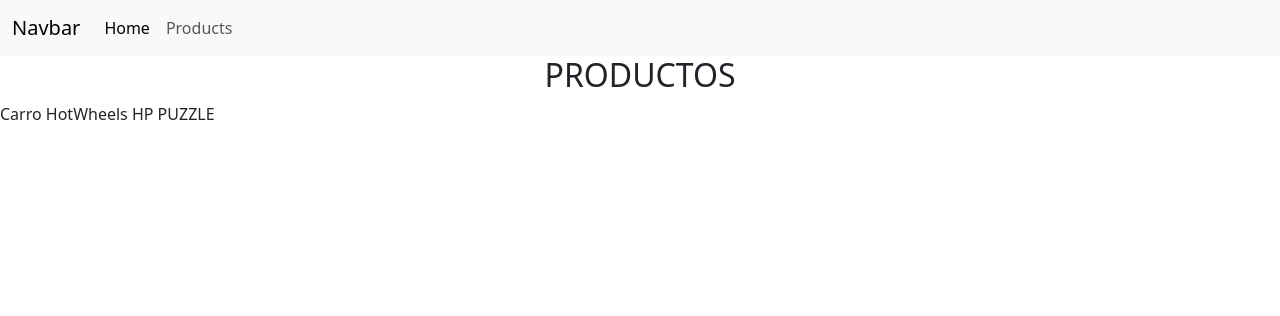
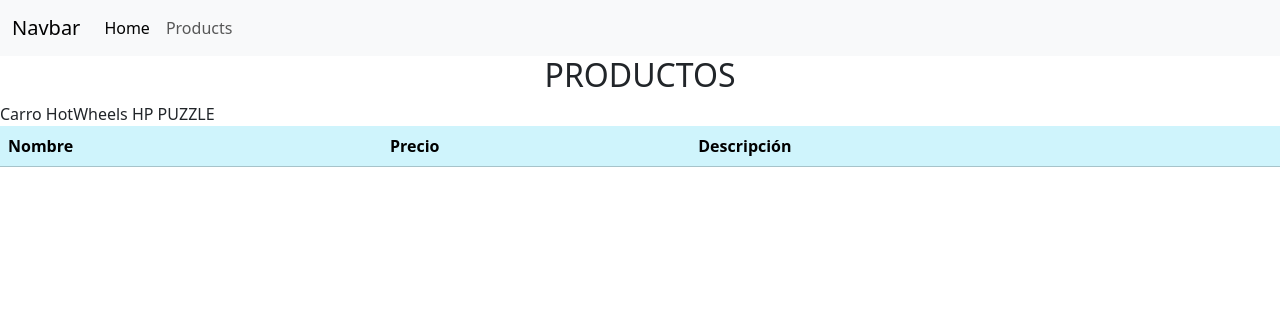
Before and after one commit to HAlejandra10/PY_CRUD, a Django app: page /productos in a window 1280 px wide. Shown: the top 316 px of the page. Run offline with Django 4.2, Linux system fonts and the light colour scheme; data comes from the database, SQL or seed files in the repository; lists and menus that the app fills with data are empty.

Commit message:
adda tag from html to style to the table with its attributes. This into the productos.html

```diff
--- a/tienda/templates/productos.html
+++ b/tienda/templates/productos.html
@@ -4,8 +4,16 @@
 
     <h2 class="text-center">PRODUCTOS</h2>
 
-    {% for producto in productos%}
+    <table class="table table-info">
+        <tr>
+            <th>Nombre</th>
+            <th>Precio</th>
+            <th>Descripción</th>
+            <th></th>
+        </tr>
+        {% for producto in productos%}
         {{producto.nombre}}
     {% endfor %}
+    </table>
 
 {%endblock%}
```
